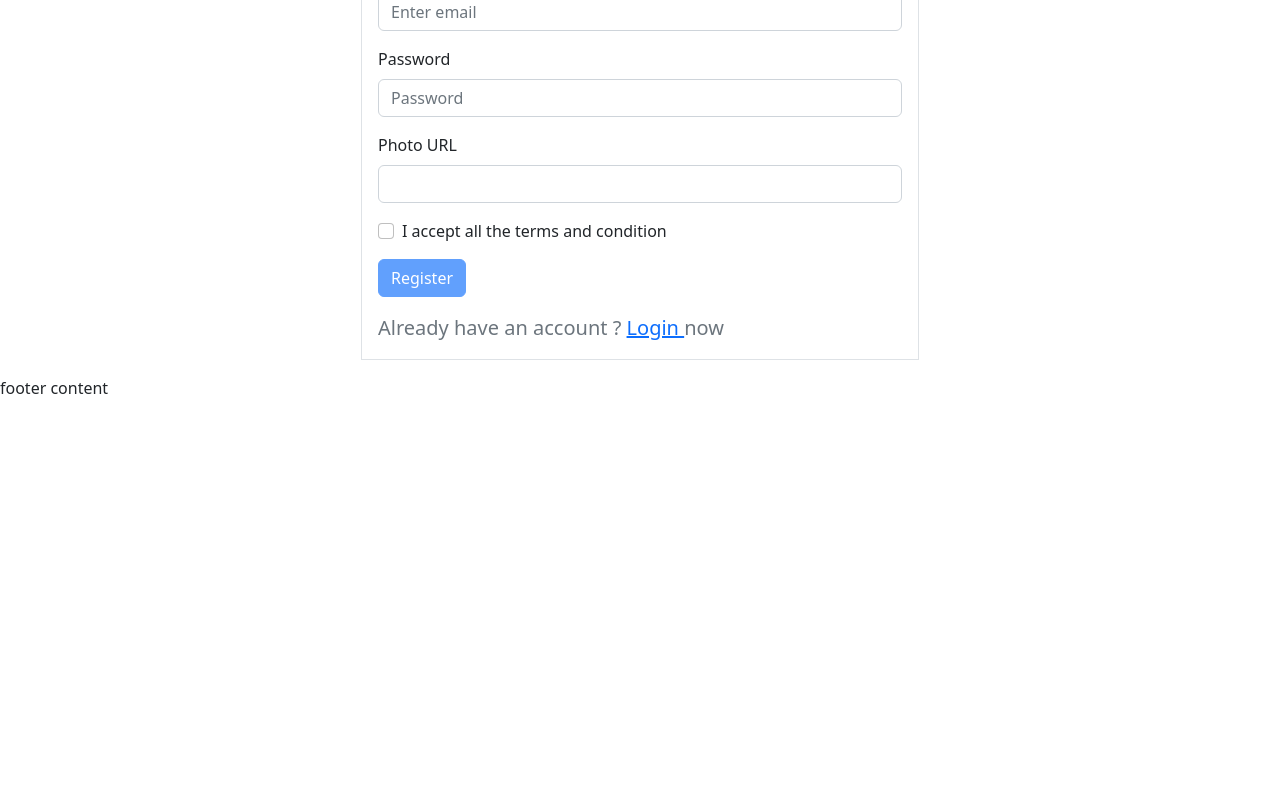
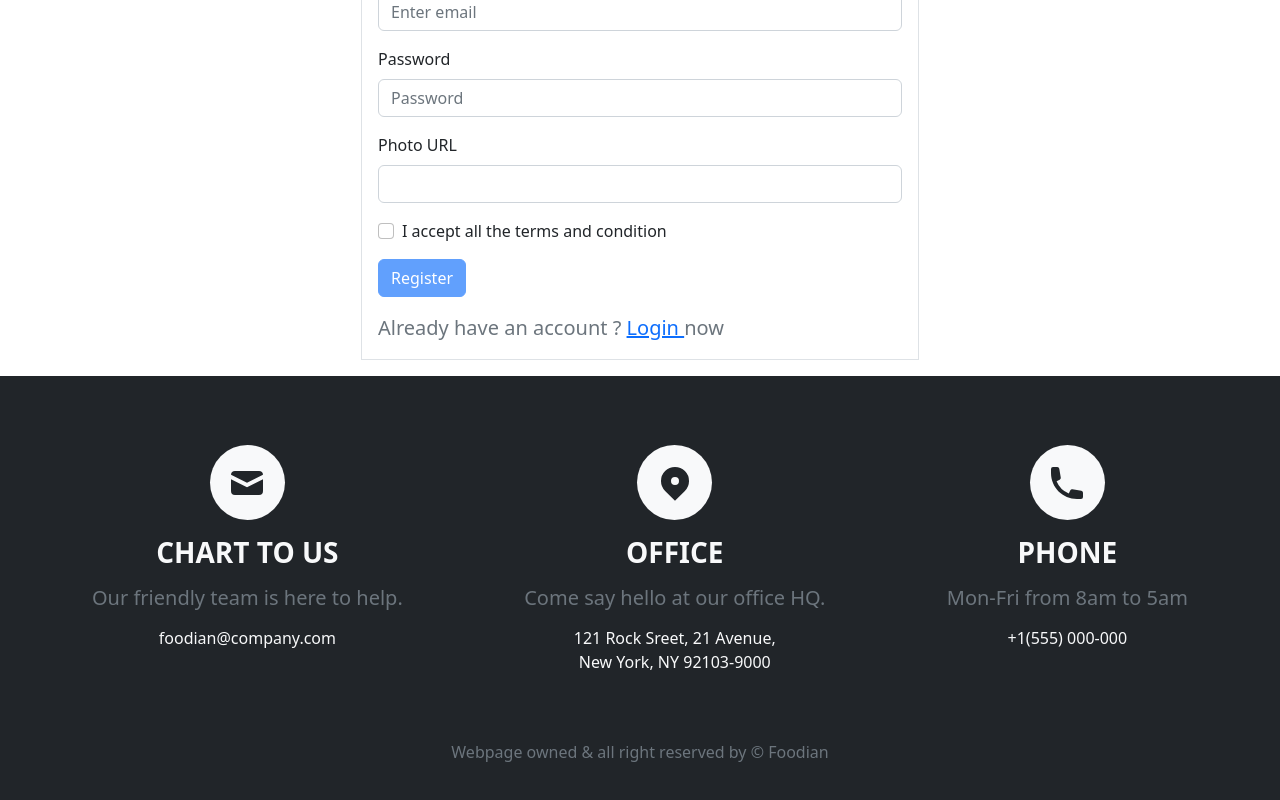
Before and after one commit to GitByImran/foodian-client, a React (Vite) app: page /register in a window 1280 px wide. Shown: the part 306-1106 px from the top of the page. Before the commit the page ends 800 px from the top, so only its background shows below. Built offline with nearby package versions, Linux system fonts and the light colour scheme; no server answers.

Commit message:
Footer section added

```diff
--- a/src/authentication/login/Login.jsx
+++ b/src/authentication/login/Login.jsx
@@ -26,7 +26,6 @@ const Login = () => {
     signIn(email, password)
       .then((result) => {
         const loggedUser = result.user;
-        console.log(loggedUser);
         navigate(from, { replace: true });
       })
       .catch((error) => {
@@ -38,7 +37,6 @@ const Login = () => {
     signInWithPopup(auth, googleProvider)
       .then((result) => {
         const getGoogleUser = result.user;
-        console.log(getGoogleUser);
         navigate(from, { replace: true });
       })
       .catch((error) => {
@@ -50,7 +48,6 @@ const Login = () => {
     signInWithPopup(auth, githubProvider)
       .then((result) => {
         const getGithubUser = result.user;
-        console.log(getGithubUser);
         navigate(from, { replace: true });
       })
       .catch((error) => {
--- a/src/components/footer/Footer.css
+++ b/src/components/footer/Footer.css
@@ -0,0 +1,22 @@
+.footer-content {
+    display: flex;
+    justify-content: space-between;
+    gap: 30px;
+}
+.email, .address, .phone {
+    padding: 5px 10px;
+    text-align: center;
+    display: flex;
+    align-items: center;
+    flex-direction: column;
+}
+.image.fs-1 {
+    margin: 0;
+    padding: 0;
+    width: 75px;
+    height: 75px;
+    border-radius: 50%;
+    display: flex;
+    justify-content: center;
+    align-items: center;
+}
--- a/src/components/footer/Footer.jsx
+++ b/src/components/footer/Footer.jsx
@@ -1,7 +1,57 @@
 import React from "react";
+import { Container } from "react-bootstrap";
+import { HiMail, HiLocationMarker, HiPhone } from "react-icons/hi";
+import "./Footer.css";
 
 const Footer = () => {
-  return <div>footer content</div>;
+  return (
+    <div className="bg-dark py-5">
+      <Container>
+        <div className="footer-content">
+          <div className="email">
+            <div className="image fs-1 text-dark bg-light my-3">
+              <HiMail />
+            </div>
+            <h3 className="text-light fw-bold">CHART TO US</h3>
+            <h5 className="text-light text-muted mt-2 mb-3">
+              Our friendly team is here to help.
+            </h5>
+            <p className="text-light">foodian@company.com</p>
+          </div>
+          <div className="address">
+            <div className="image fs-1 text-dark bg-light my-3">
+              <HiLocationMarker />
+            </div>
+            <h3 className="text-light fw-bold">OFFICE</h3>
+            <h5 className="text-light text-muted mt-2 mb-3">
+              Come say hello at our office HQ.
+            </h5>
+            <p className="text-light">
+              121 Rock Sreet, 21 Avenue, <br />
+              New York, NY 92103-9000
+            </p>
+          </div>
+          <div className="phone">
+            <div className="image fs-1 text-dark bg-light my-3">
+              <HiPhone />
+            </div>
+            <h3 className="text-light fw-bold">PHONE</h3>
+            <h5 className="text-light text-muted mt-2 mb-3">
+              Mon-Fri from 8am to 5am
+            </h5>
+            <p className="text-light">+1(555) 000-000</p>
+          </div>
+        </div>
+      </Container>
+      <center>
+        <div>
+          <h4 className="text-light text-muted fs-6 mt-5">
+            Webpage owned & all right reserved by &copy; Foodian
+          </h4>
+        </div>
+      </center>
+    </div>
+  );
 };
 
 export default Footer;
--- a/src/contents/feedback/Feedback.jsx
+++ b/src/contents/feedback/Feedback.jsx
@@ -4,7 +4,7 @@ import "./Feedback.css";
 
 const Feedback = () => {
   return (
-    <div className="feedback-banner my-5">
+    <div className="feedback-banner mt-5">
       <Container>
         <Row>
           <Col className="my-5">
@@ -14,7 +14,7 @@ const Feedback = () => {
             </div>
             <div className="feedback my-5">
               <h2 className="mb-3">Keep up to date with us</h2>
-              <Form className="w-50 d-flex gap-3">
+              <Form className="d-flex gap-3" style={{ maxWidth: "700px" }}>
                 <Form.Control
                   className="p-3 fs-5"
                   type="text"
```
Also changed, not shown: src/App.jsx (+5 -31 lines).
